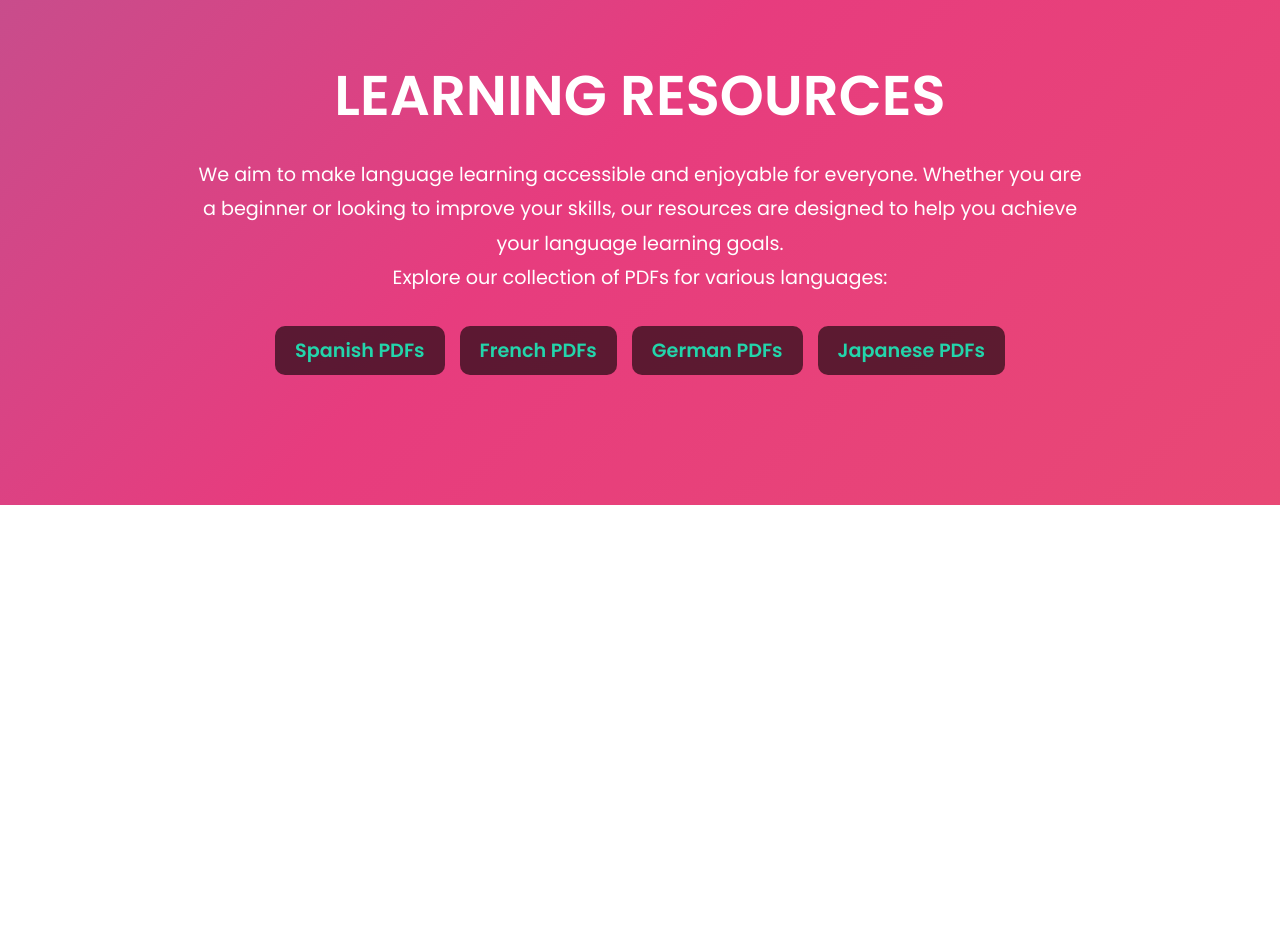
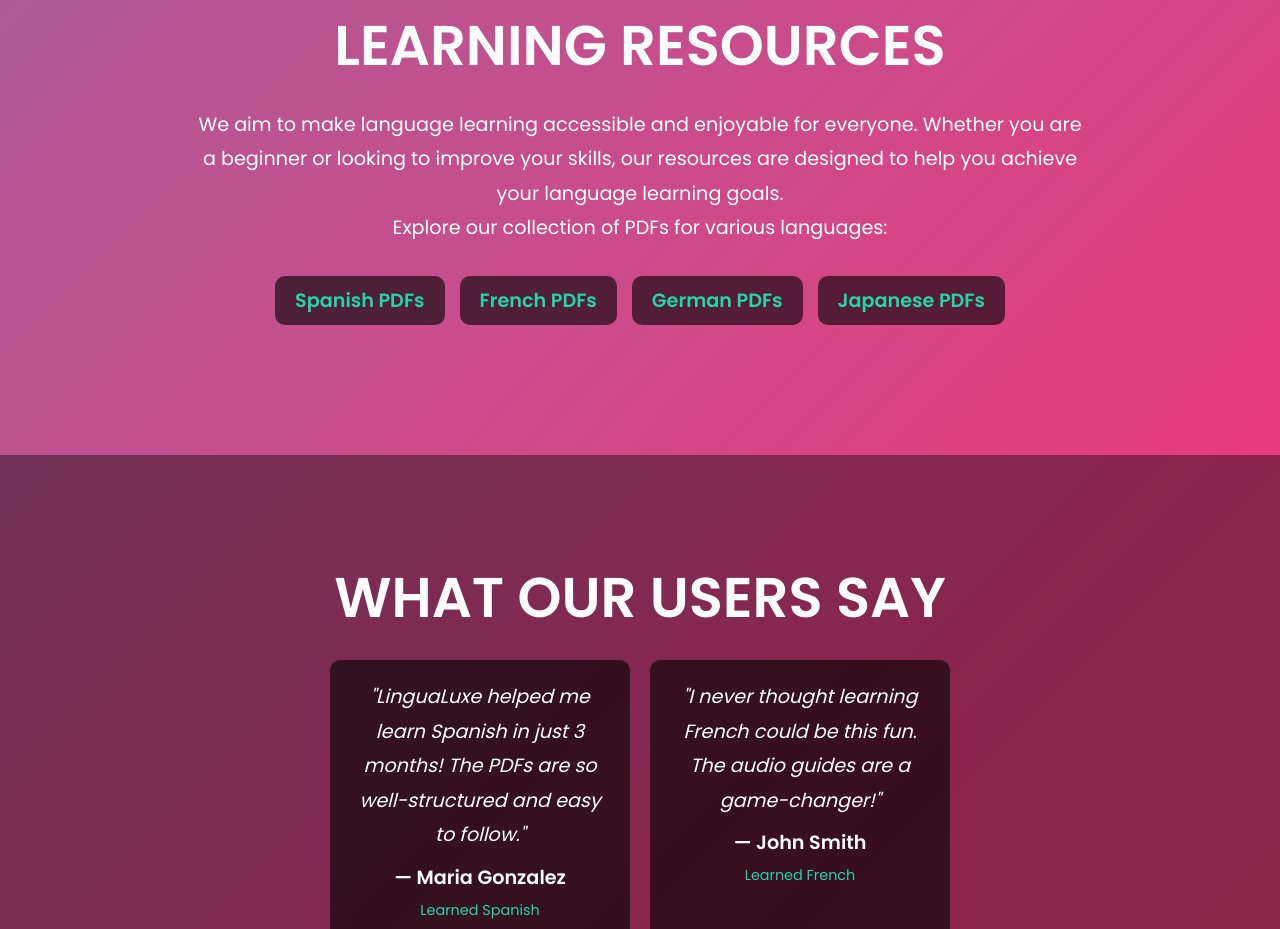
Before and after one commit to Mazen-glitch101/LinguaLuxe, a plain HTML site: page index.html in a window 1280 px wide. Shown: the part 1871-2800 px from the top of the page. Before the commit the page ends 2376 px from the top, so only its background shows below. Drawn offline with Linux system fonts and the light colour scheme.

Commit message:
Update index.html

```diff
--- a/index.html
+++ b/index.html
@@ -164,6 +164,46 @@
       text-decoration: underline;
     }
 
+    /* Testimonials Section */
+    #testimonials {
+      background: rgba(0, 0, 0, 0.4); /* Slightly darker background for contrast */
+    }
+
+    .testimonial-cards {
+      display: flex;
+      flex-wrap: wrap;
+      justify-content: center;
+      gap: 20px;
+    }
+
+    .testimonial-card {
+      background: rgba(0, 0, 0, 0.6);
+      padding: 20px;
+      border-radius: 10px;
+      width: 300px;
+      transition: transform 0.3s, box-shadow 0.3s;
+    }
+
+    .testimonial-card:hover {
+      transform: translateY(-10px);
+      box-shadow: 0 10px 20px rgba(0, 0, 0, 0.3);
+    }
+
+    .testimonial-card p {
+      font-style: italic;
+      margin-bottom: 10px;
+    }
+
+    .testimonial-card h3 {
+      font-size: 1.2rem;
+      margin-bottom: 5px;
+    }
+
+    .testimonial-card span {
+      font-size: 0.9rem;
+      color: #23d5ab;
+    }
+
     /* Image Styling */
     .logo-image {
       width: 150px;
@@ -220,6 +260,7 @@
       <li><a href="#home">Home</a></li>
       <li><a href="#about">About</a></li>
       <li><a href="#learning">Learning</a></li>
+      <li><a href="#testimonials">Testimonials</a></li>
     </ul>
   </nav>
 
@@ -234,9 +275,7 @@
       <p>
         Our business is to help you learn languages with ease, and we provide the best ways to get you ready for speaking the languages you want by giving you PDFs for free!
       </p>
-      <br>
       <a href="#about" class="cta-button">Learn More</a>
-    </br>
     </div>
   </section>
 
@@ -263,9 +302,7 @@
       <p>
         Join us on this journey to make language learning a fun and rewarding experience for everyone!
       </p>
-    <br>
       <a href="#learning" class="cta-button">Get Started Now</a>
-    </br>
     </div>
     <div class="logo">
       <svg xmlns="http://www.w3.org/2000/svg" viewBox="0 0 300 300" width="300" height="300">
@@ -293,6 +330,30 @@
     </div>
   </section>
 
+  <!-- Testimonials Section -->
+  <section id="testimonials">
+    <div class="content">
+      <h1>What Our Users Say</h1>
+      <div class="testimonial-cards">
+        <div class="testimonial-card">
+          <p>"LinguaLuxe helped me learn Spanish in just 3 months! The PDFs are so well-structured and easy to follow."</p>
+          <h3>— Maria Gonzalez</h3>
+          <span>Learned Spanish</span>
+        </div>
+        <div class="testimonial-card">
+          <p>"I never thought learning French could be this fun. The audio guides are a game-changer!"</p>
+          <h3>— John Smith</h3>
+          <span>Learned French</span>
+        </div>
+        <div class="testimonial-card">
+          <p>"The grammar tips are incredibly helpful. I finally understand Japanese sentence structure!"</p>
+          <h3>— Akira Tanaka</h3>
+          <span>Learned Japanese</span>
+        </div>
+      </div>
+    </div>
+  </section>
+
   <!-- JavaScript for Infinite Animation Loop -->
   <script>
     document.addEventListener('DOMContentLoaded', () => {
```
